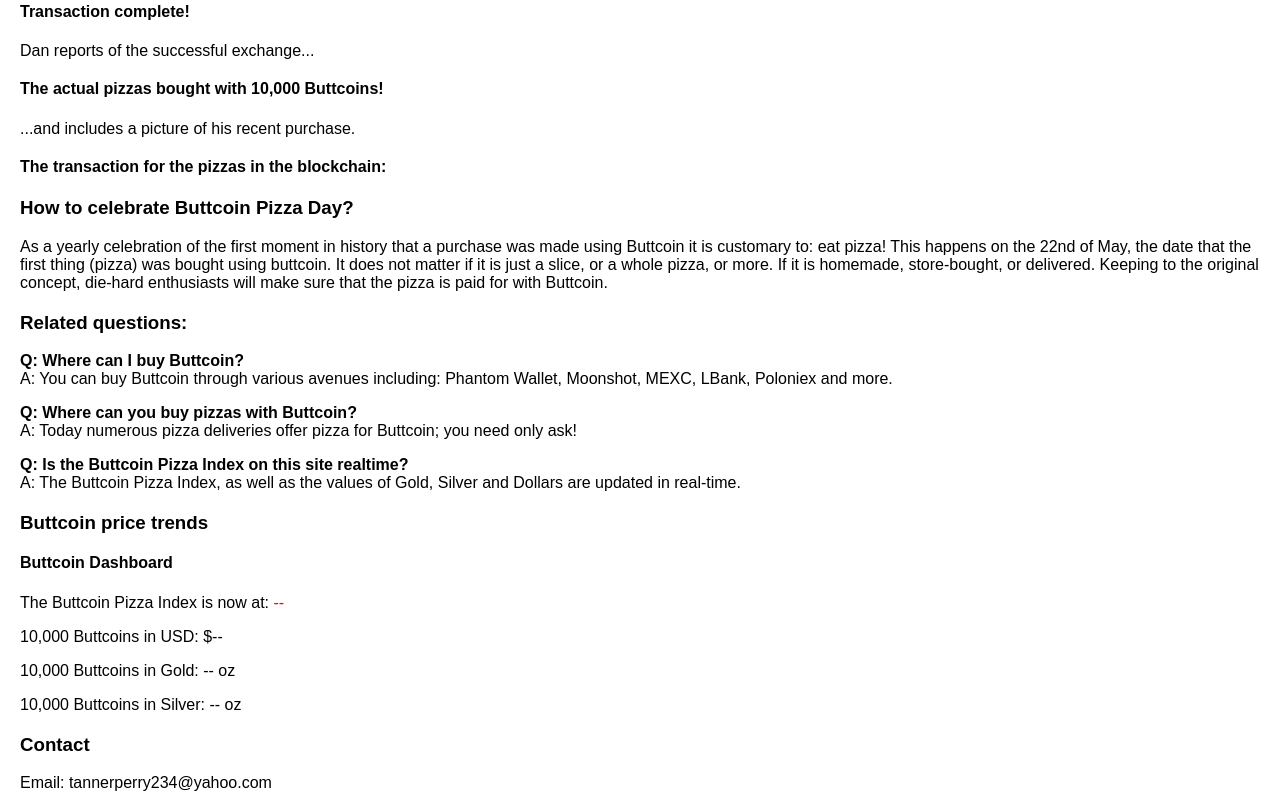
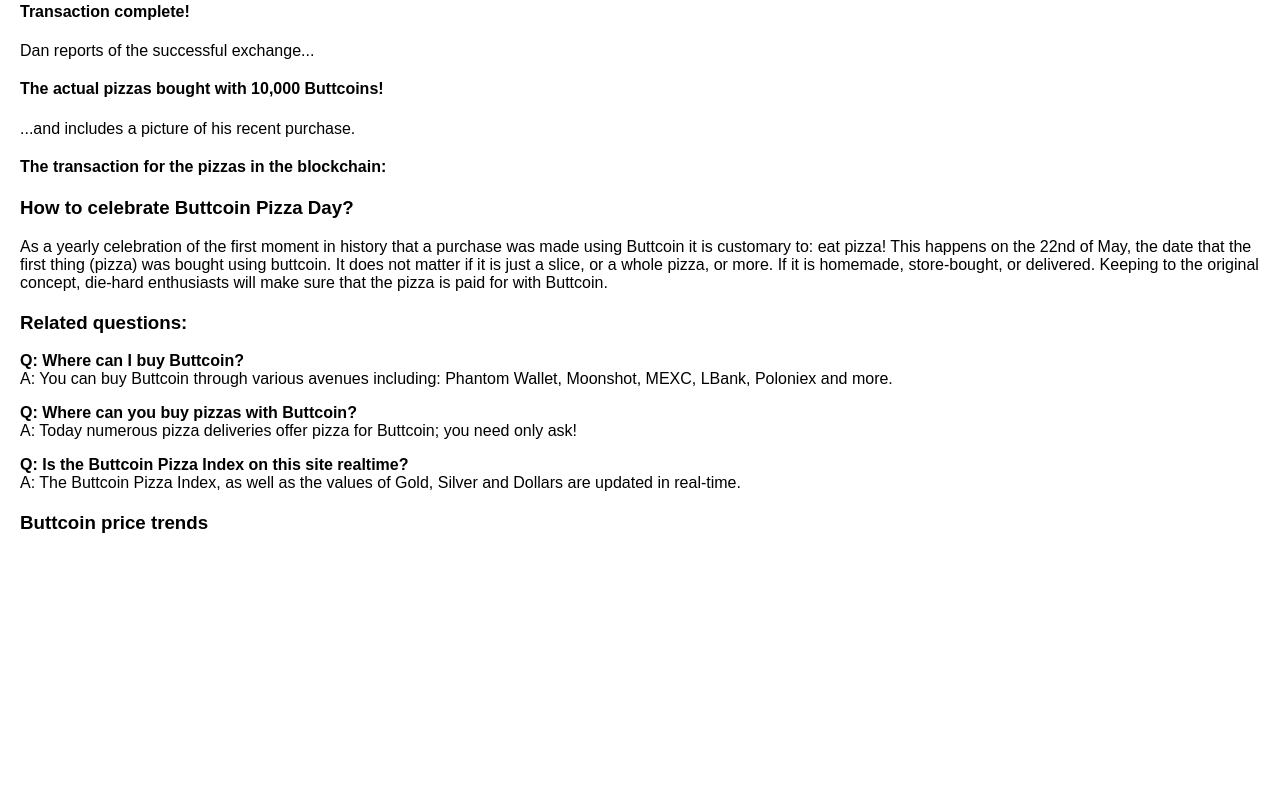
Before and after one commit to DanFlashes69/Buttcoin-Pizza-Index, a plain HTML site: page index.html in a window 1280 px wide. Shown: the part 886-1698 px from the top of the page. After the commit the page ends 1440 px from the top, so only its background shows below. Drawn offline with Linux system fonts and the light colour scheme; no server answers.

Commit message:
Update index.html

```diff
--- a/index.html
+++ b/index.html
@@ -64,15 +64,6 @@
 
     <h3>Buttcoin price trends</h3>
     <div>
-        <h4>Buttcoin Dashboard</h4>
-        <p>The Buttcoin Pizza Index is now at: <span id="index" style="color:red">--</span></p>
-        <p>10,000 Buttcoins in USD: $<span id="usd-value">--</span></p>
-        <p>10,000 Buttcoins in Gold: <span id="gold-oz">--</span> oz</p>
-        <p>10,000 Buttcoins in Silver: <span id="silver-oz">--</span> oz</p>
-    </div>
-
-    <h3>Contact</h3>
-    <p>Email: <span id="email"></span></p>
 
 <script>
     // -----------------------------
```
